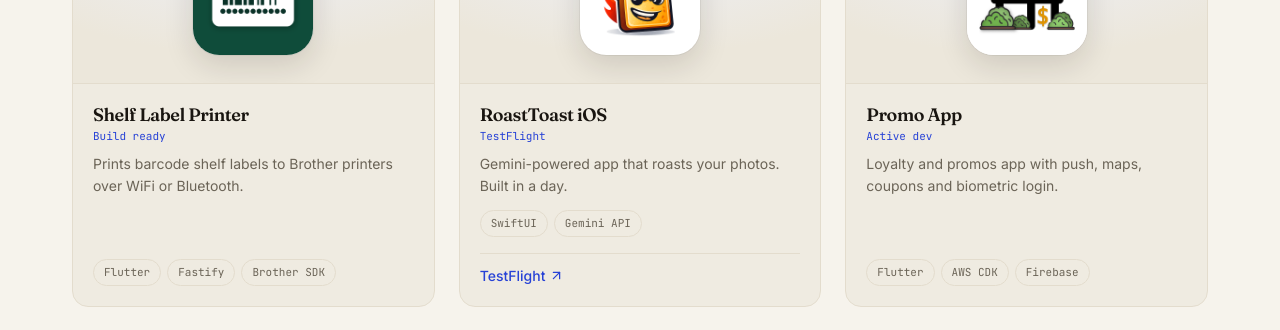
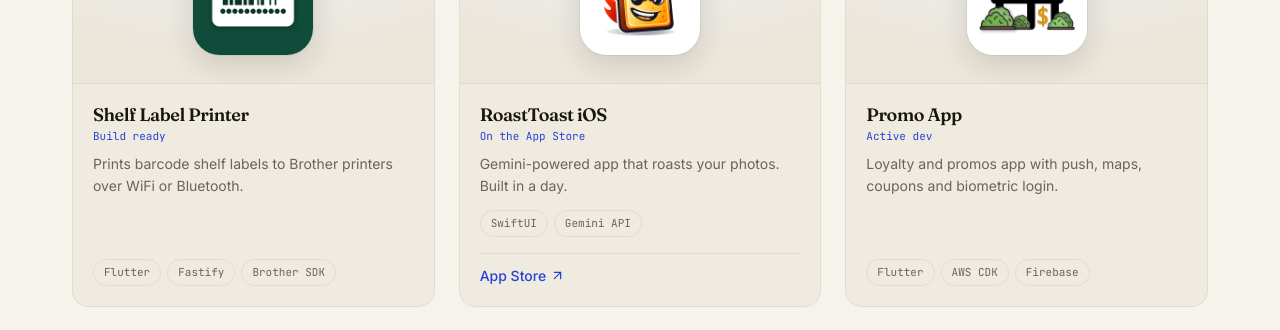
Before and after one commit to aadityasp/portfolio, a React (Vite) app: page / in a window 1280 px wide. Shown: the part 3060-3390 px from the top of the page. Built offline with nearby package versions, Linux system fonts and the light colour scheme.

Commit message:
RoastToast is live on the App Store (was TestFlight)

```diff
--- a/src/data/projects.js
+++ b/src/data/projects.js
@@ -92,9 +92,9 @@
     name: 'RoastToast iOS',
     blurb: 'Gemini-powered app that roasts your photos. Built in a day.',
     stack: ['SwiftUI', 'Gemini API'],
-    status: 'TestFlight',
+    status: 'On the App Store',
     cover: { type: 'icon', src: '/images/roasttoast_logo.png' },
-    links: [{ label: 'TestFlight', href: 'https://testflight.apple.com/join/AcacQbAe' }],
+    links: [{ label: 'App Store', href: 'https://apps.apple.com/us/app/roasttoast-ai-roast-machine/id6757412164' }],
   },
   {
     id: 'promo',
```
